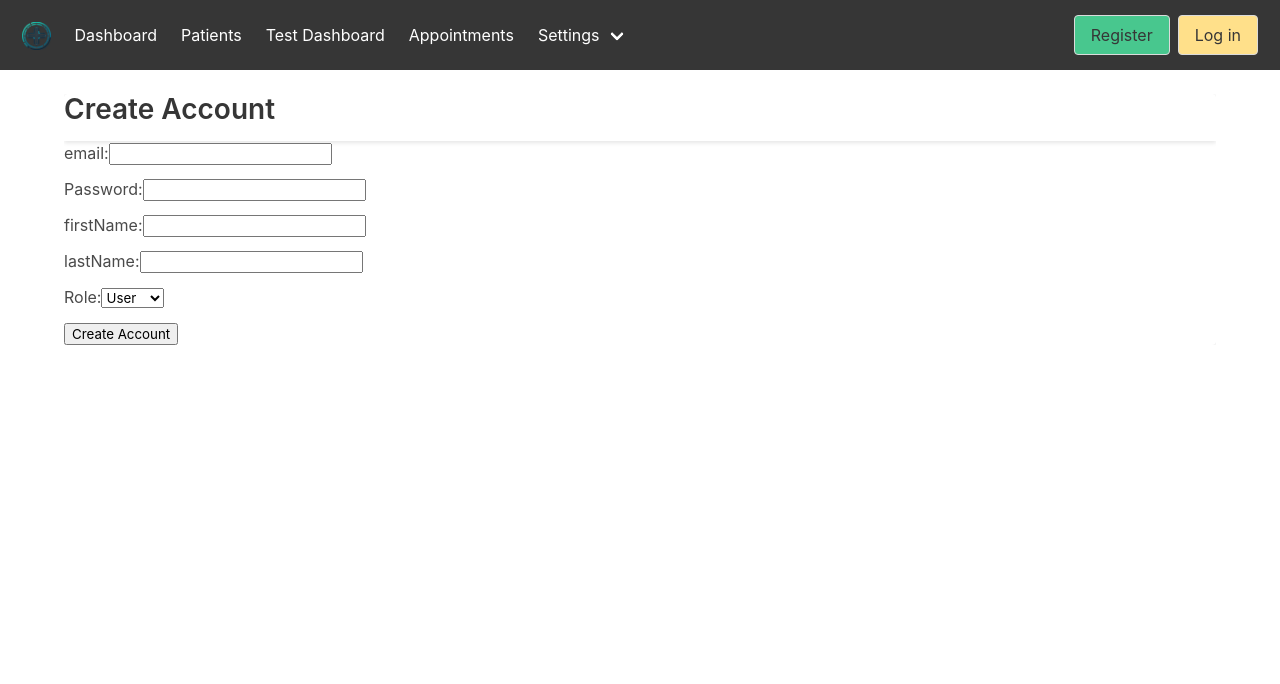
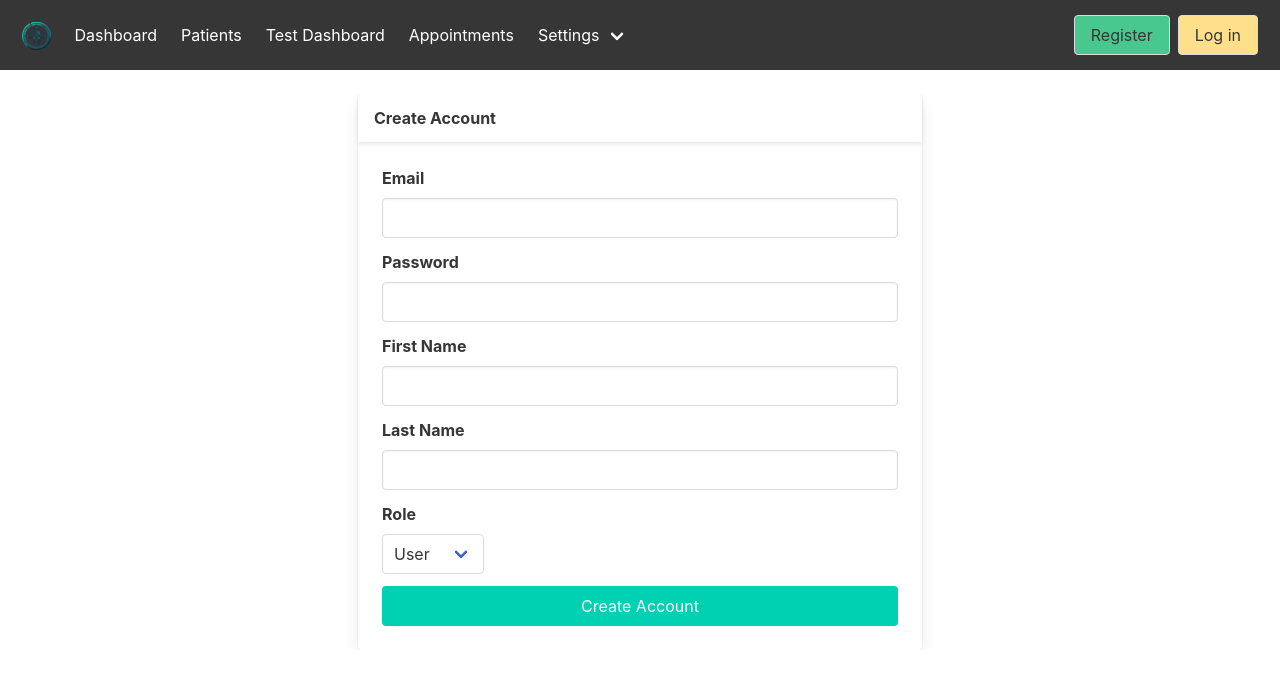
Before and after one commit to jchah/EMR-application, a Vue app in the folder emr-frontend/: page /register in a window 1280 px wide. Shown: the top 684 px of the page. Built offline with nearby package versions, Linux system fonts and the light colour scheme.

Commit message:
Styled login and register pages :)

```diff
--- a/emr-frontend/src/views/LoginView.vue
+++ b/emr-frontend/src/views/LoginView.vue
@@ -1,34 +1,43 @@
 <template>
   <div class="container mt-5">
-    <div class="row justify-content-center">
-      <div class="col-md-6">
+    <div class="columns is-centered">
+      <div class="column is-half">
         <div class="card">
-          <div class="card-header">
-            <h2 class="text-center">Create Account</h2>
-          </div>
-          <div class="card-body">
+          <header class="card-header">
+            <p class="card-header-title has-text-centered">
+              Create Account
+            </p>
+          </header>
+          <div class="card-content">
             <form @submit.prevent="login">
-              <div class="mb-3">
-                <label for="email" class="form-label">email:</label>
-                <input type="email" class="form-control" id="email" v-model="account.email"
-                  required>
+              <div class="field">
+                <label class="label" for="email">Email</label>
+                <div class="control">
+                  <input type="email" class="input" id="email" v-model="account.email" required>
+                </div>
               </div>
-              <div class="mb-3">
-                <label for="password" class="form-label">Password:</label>
-                <input type="password" class="form-control" id="password" v-model="account.password" required>
+              <div class="field">
+                <label class="label" for="password">Password</label>
+                <div class="control">
+                  <input type="password" class="input" id="password" v-model="account.password" required>
+                </div>
               </div>
-              <div class="mb-3">
-                <label for="role" class="form-label">Role:</label>
-                <select class="form-control" id="role" v-model="account.role" required>
-                  <option value="user">User</option>
-                  <option value="admin">Admin</option>
-                </select>
+              <div class="field">
+                <label class="label" for="role">Role</label>
+                <div class="control">
+                  <div class="select">
+                    <select id="role" v-model="account.role" required>
+                      <option value="user">User</option>
+                      <option value="admin">Admin</option>
+                    </select>
+                  </div>
+                </div>
               </div>
               <!-- Success and Error Messages -->
-              <div v-if="successMessage" class="alert alert-success">{{ successMessage }}</div>
-              <div v-if="errorMessage" class="alert alert-danger">{{ errorMessage }}</div>
-              <div class="d-grid">
-                <button type="submit" class="btn btn-primary">Login</button>
+              <div v-if="successMessage" class="notification is-success">{{ successMessage }}</div>
+              <div v-if="errorMessage" class="notification is-danger">{{ errorMessage }}</div>
+              <div class="control">
+                <button type="submit" class="button is-primary is-fullwidth">Login</button>
               </div>
             </form>
           </div>
@@ -37,8 +46,8 @@
     </div>
   </div>
 </template>
+
 <script>
-import { mapMutations } from "vuex";
 export default {
   name: 'AccountForm',
   data() {
@@ -53,8 +62,7 @@ export default {
     };
   },
   methods: {
-    async login(e) {
-      e.preventDefault();
+    async login() {
       this.successMessage = '';
       this.errorMessage = '';
       try {
@@ -64,20 +72,18 @@ export default {
           body: JSON.stringify(this.account)
         });
         if (response.ok) {
+          const data = await response.json();
           this.successMessage = 'Login successful!';
-
-          const {result, token} = await response.json();
-          localStorage.setItem("user", result);
-          localStorage.setItem("token", token);
-          console.log("hi!");
-          setTimeout(() => this.$router.push('/'), 1000); // Redirect after 3 seconds
+          localStorage.setItem("user", JSON.stringify(data.user));
+          localStorage.setItem("token", data.token);
+          setTimeout(() => this.$router.push('/dashboard'), 1000); // Redirect after 1 second to dashboard
         } else {
           const data = await response.json();
           this.errorMessage = data.message || 'Failed to login.';
         }
       } catch (error) {
         console.error('Error:', error);
-        this.errorMessage = 'something went wrong.';
+        this.errorMessage = 'Something went wrong. Please try again later.';
       }
     }
   }
--- a/emr-frontend/src/views/RegisterView.vue
+++ b/emr-frontend/src/views/RegisterView.vue
@@ -1,42 +1,55 @@
 <template>
   <div class="container mt-5">
-    <div class="row justify-content-center">
-      <div class="col-md-6">
+    <div class="columns is-centered">
+      <div class="column is-half">
         <div class="card">
-          <div class="card-header">
-            <h2 class="text-center">Create Account</h2>
-          </div>
-          <div class="card-body">
+          <header class="card-header">
+            <p class="card-header-title has-text-centered">
+              Create Account
+            </p>
+          </header>
+          <div class="card-content">
             <form @submit.prevent="createAccount">
-              <div class="mb-3">
-                <label for="email" class="form-label">email:</label>
-                <input type="email" class="form-control" id="email" v-model="account.email"
-                  required>
+              <div class="field">
+                <label class="label" for="email">Email</label>
+                <div class="control">
+                  <input type="email" class="input" id="email" v-model="account.email" required>
+                </div>
               </div>
-              <div class="mb-3">
-                <label for="password" class="form-label">Password:</label>
-                <input type="password" class="form-control" id="password" v-model="account.password" required>
+              <div class="field">
+                <label class="label" for="password">Password</label>
+                <div class="control">
+                  <input type="password" class="input" id="password" v-model="account.password" required>
+                </div>
               </div>
-              <div class="mb-3">
-                <label for="firstName" class="form-label">firstName:</label>
-                <input type="text" class="form-control" id="firstName" v-model="account.firstName" required>
+              <div class="field">
+                <label class="label" for="firstName">First Name</label>
+                <div class="control">
+                  <input type="text" class="input" id="firstName" v-model="account.firstName" required>
+                </div>
               </div>
-              <div class="mb-3">
-                <label for="lastName" class="form-label">lastName:</label>
-                <input type="text" class="form-control" id="lastName" v-model="account.lastName" required>
+              <div class="field">
+                <label class="label" for="lastName">Last Name</label>
+                <div class="control">
+                  <input type="text" class="input" id="lastName" v-model="account.lastName" required>
+                </div>
               </div>
-              <div class="mb-3">
-                <label for="role" class="form-label">Role:</label>
-                <select class="form-control" id="role" v-model="account.role" required>
-                  <option value="user">User</option>
-                  <option value="admin">Admin</option>
-                </select>
+              <div class="field">
+                <label class="label" for="role">Role</label>
+                <div class="control">
+                  <div class="select">
+                    <select id="role" v-model="account.role" required>
+                      <option value="user">User</option>
+                      <option value="admin">Admin</option>
+                    </select>
+                  </div>
+                </div>
               </div>
               <!-- Success and Error Messages -->
-              <div v-if="successMessage" class="alert alert-success">{{ successMessage }}</div>
-              <div v-if="errorMessage" class="alert alert-danger">{{ errorMessage }}</div>
-              <div class="d-grid">
-                <button type="submit" class="btn btn-primary">Create Account</button>
+              <div v-if="successMessage" class="notification is-success">{{ successMessage }}</div>
+              <div v-if="errorMessage" class="notification is-danger">{{ errorMessage }}</div>
+              <div class="control">
+                <button type="submit" class="button is-primary is-fullwidth">Create Account</button>
               </div>
             </form>
           </div>
@@ -45,6 +58,7 @@
     </div>
   </div>
 </template>
+
 <script>
 export default {
   name: 'AccountForm',
@@ -80,7 +94,7 @@ export default {
         }
       } catch (error) {
         console.error('Error:', error);
-        this.errorMessage = 'Failed to create account.';
+        this.errorMessage = 'Something went wrong. Please try again later.';
       }
     }
   }
```
